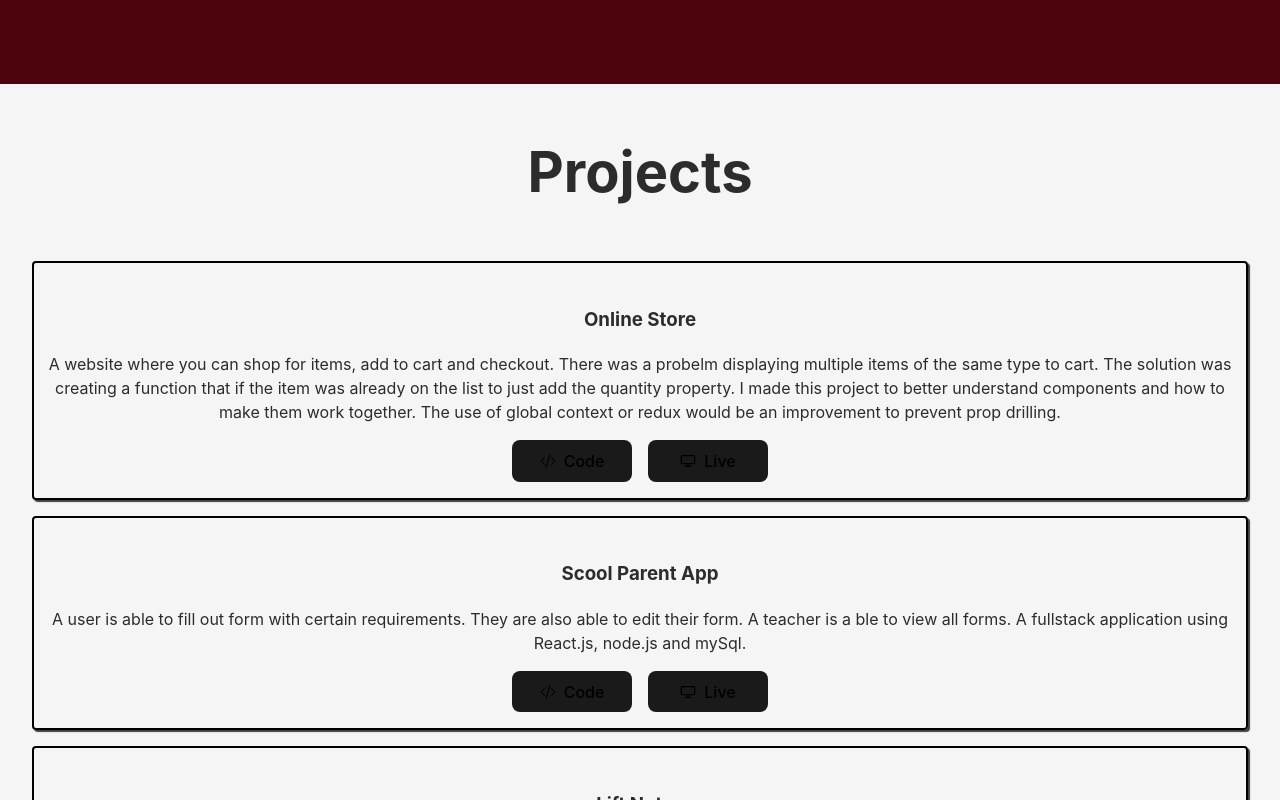
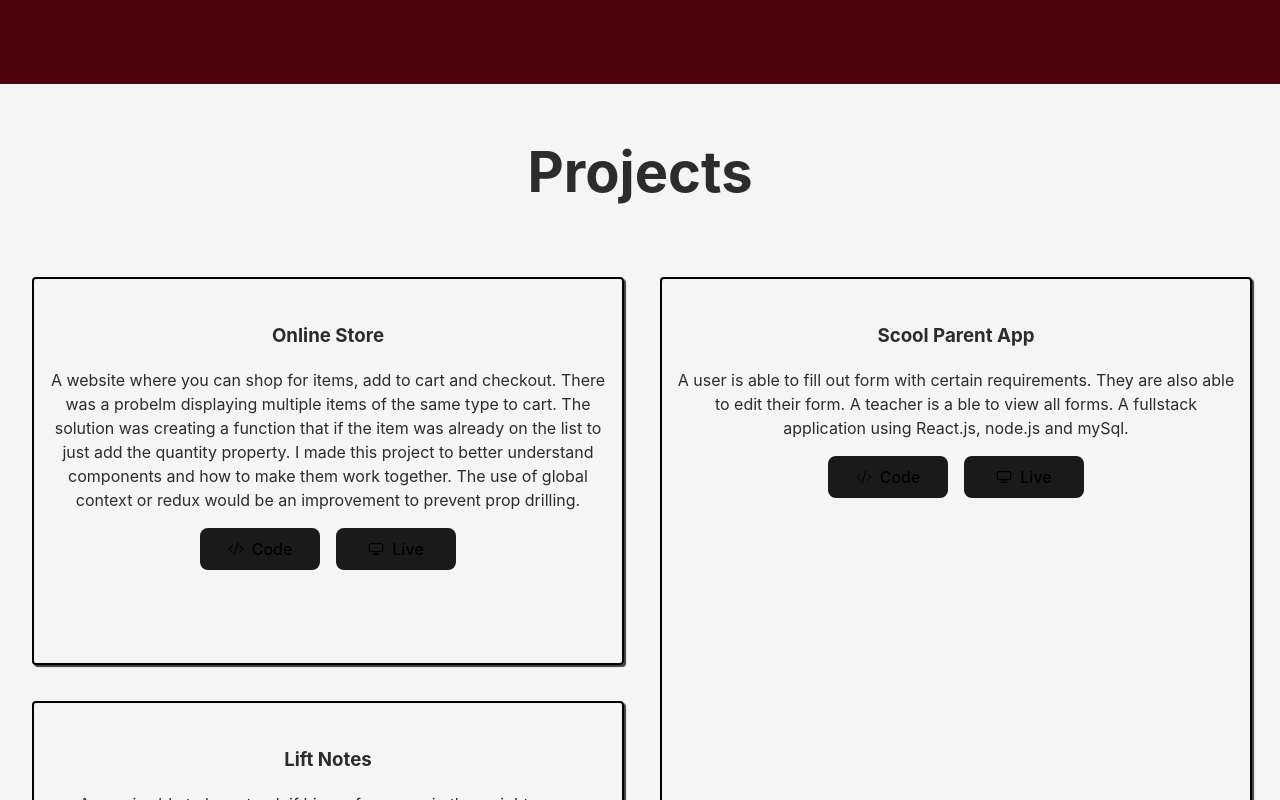
Before and after one commit to dteran24/my-portfolio, a React (Vite) app: page / in a window 1280 px wide. Shown: the part 780-1580 px from the top of the page. Built offline with nearby package versions, Linux system fonts and the light colour scheme.

Commit message:
card layout adding hover animation

```diff
--- a/src/components/Navbar.module.css
+++ b/src/components/Navbar.module.css
@@ -8,6 +8,7 @@
     top: 0;
     background-color: #4d040c;
     transition: background-color 0.3s; /* Add a smooth transition for background color change */
+    z-index: 1;
   }
 
   .nav-container.scrolled {
--- a/src/components/ProjectCard.module.css
+++ b/src/components/ProjectCard.module.css
@@ -1,10 +1,16 @@
 .container {
+  height: 100%;
+  width: 100%;
   margin: 16px 0px;
   border: 2px black solid;
   border-radius: 4px;
   box-shadow: 2px 2px 1px 0px rgba(0, 0, 0, 0.75);
   -webkit-box-shadow: 2px 2px 1px 0px rgba(0, 0, 0, 0.75);
   -moz-box-shadow: 2px 2px 1px 0px rgba(0, 0, 0, 0.75);
+  transition: transform 0.3s ease;
+}
+.container:hover {
+  transform: translateY(-2rem);
 }
 .container p {
   padding: 0px 12px;
--- a/src/pages/Projects.module.css
+++ b/src/pages/Projects.module.css
@@ -1,4 +1,13 @@
-.projects{
-    margin: 0 2rem;
-
+.projects {
+  margin: 0 2rem;
 }
+.cards {
+    padding-bottom: 3rem;
+    display: grid;
+    grid-template-columns: 1fr 1fr; /* Two columns *//* Two rows */
+    grid-template-rows: 24rem 18rem;
+    gap: 2.5rem; /* Optional gap between grid items */
+}
+.oneColumn {
+    grid-row: span 2;
+}
--- a/src/pages/Projects.tsx
+++ b/src/pages/Projects.tsx
@@ -6,9 +6,18 @@ function Projects() {
   return (
     <section className={styles.projects} id="projects">
       <h1>Projects</h1>
-      {projects.projects.map((project) => {
-        return <ProjectCard project={project} key={project.id}/>;
-      })}
+      <div className={styles.cards}>
+        {projects.projects.map((project, index) => {
+          return (
+            <div
+              className={`${index === 1 ? styles.oneColumn : ""}`}
+              key={project.id}
+            >
+              <ProjectCard project={project} />
+            </div>
+          );
+        })}
+      </div>
     </section>
   );
 }
```
